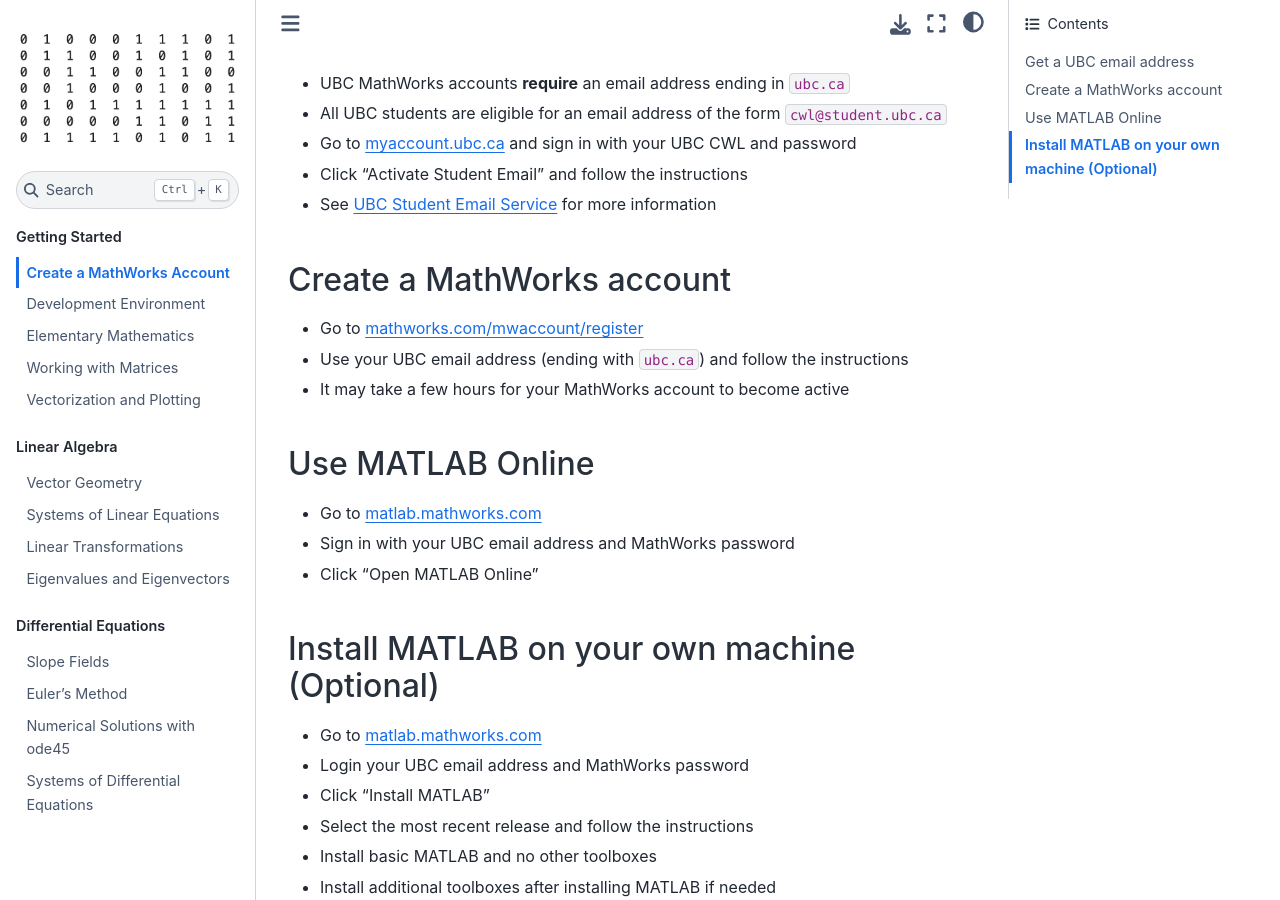
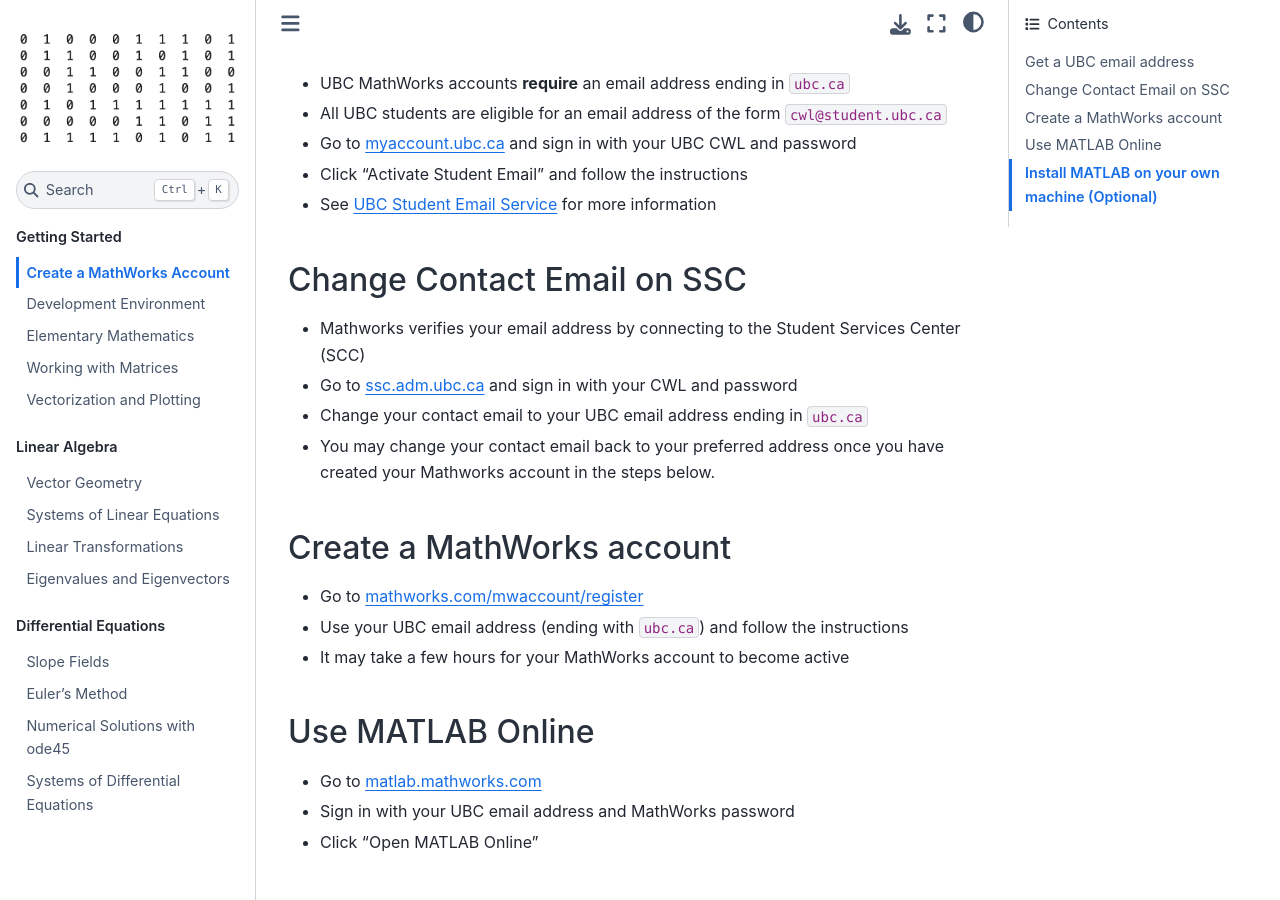
Before and after one commit to UBCMath/matlab, a Jupyter Book: the page built from getting-started/mathworks.md, in a window 1280 px wide and 900 px high, scrolled down 378 px. Built offline with Jupyter Book 1.0.4 settings and Sphinx 7.4.7 and the Sphinx Book theme 1.1.4, drawn with Linux system fonts in a browser that asks for light colours.

Commit message:
Update mathworks.md with SSC instructions

```diff
--- a/getting-started/mathworks.md
+++ b/getting-started/mathworks.md
@@ -13,6 +13,13 @@
 * Go to [myaccount.ubc.ca](https://www.myaccount.ubc.ca) and sign in with your UBC CWL and password
 * Click "Activate Student Email" and follow the instructions
 * See [UBC Student Email Service](https://it.ubc.ca/services/email-voice-internet/ubc-student-email-service) for more information
+
+## Change Contact Email on SSC
+
+* Mathworks verifies your email address by connecting to the Student Services Center (SCC)
+* Go to [ssc.adm.ubc.ca](https://ssc.adm.ubc.ca/sscportal/) and sign in with your CWL and password
+* Change your contact email to your UBC email address ending in `ubc.ca`
+* You may change your contact email back to your preferred address once you have created your Mathworks account in the steps below.
 
 ## Create a MathWorks account
 
```
